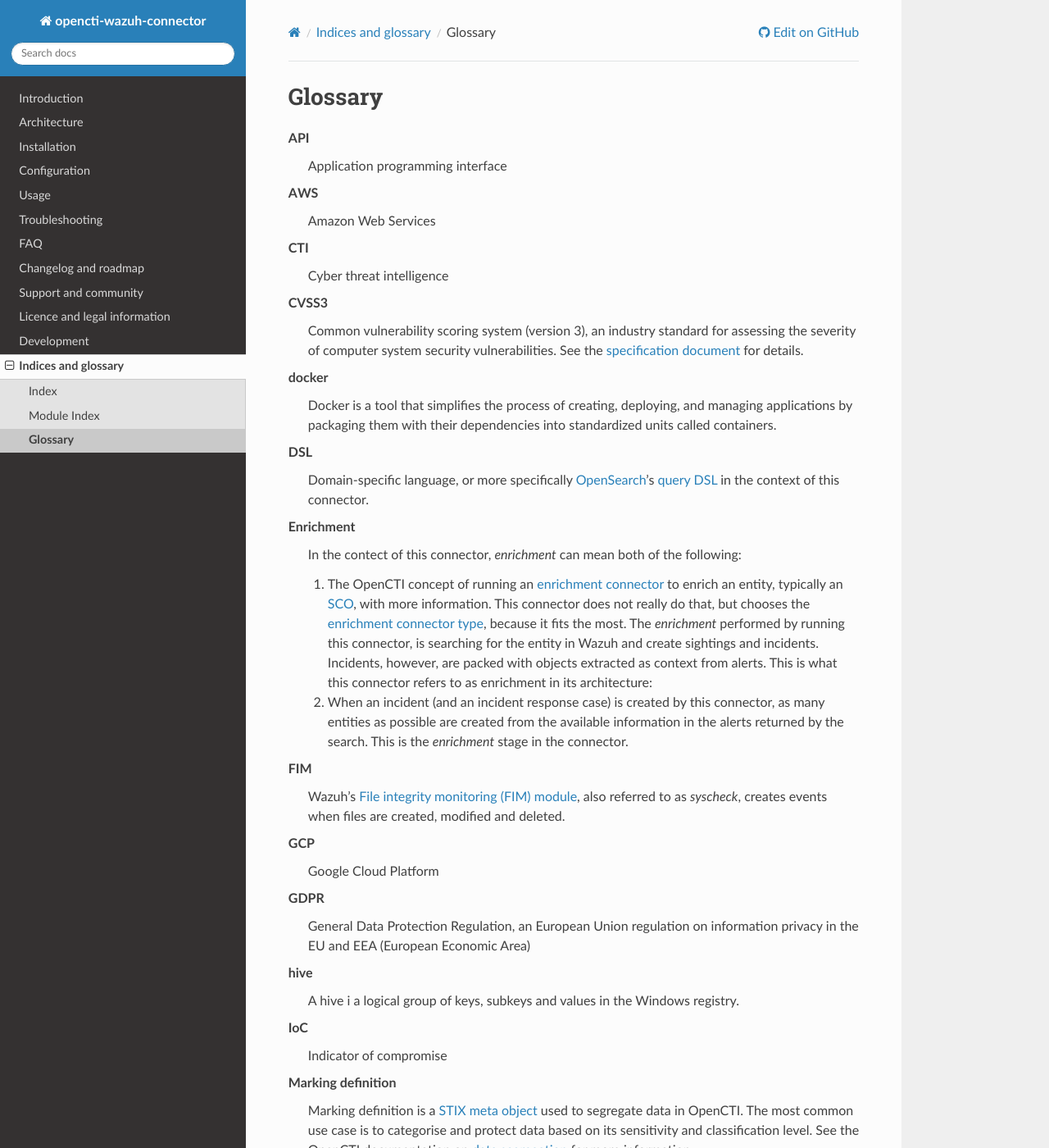
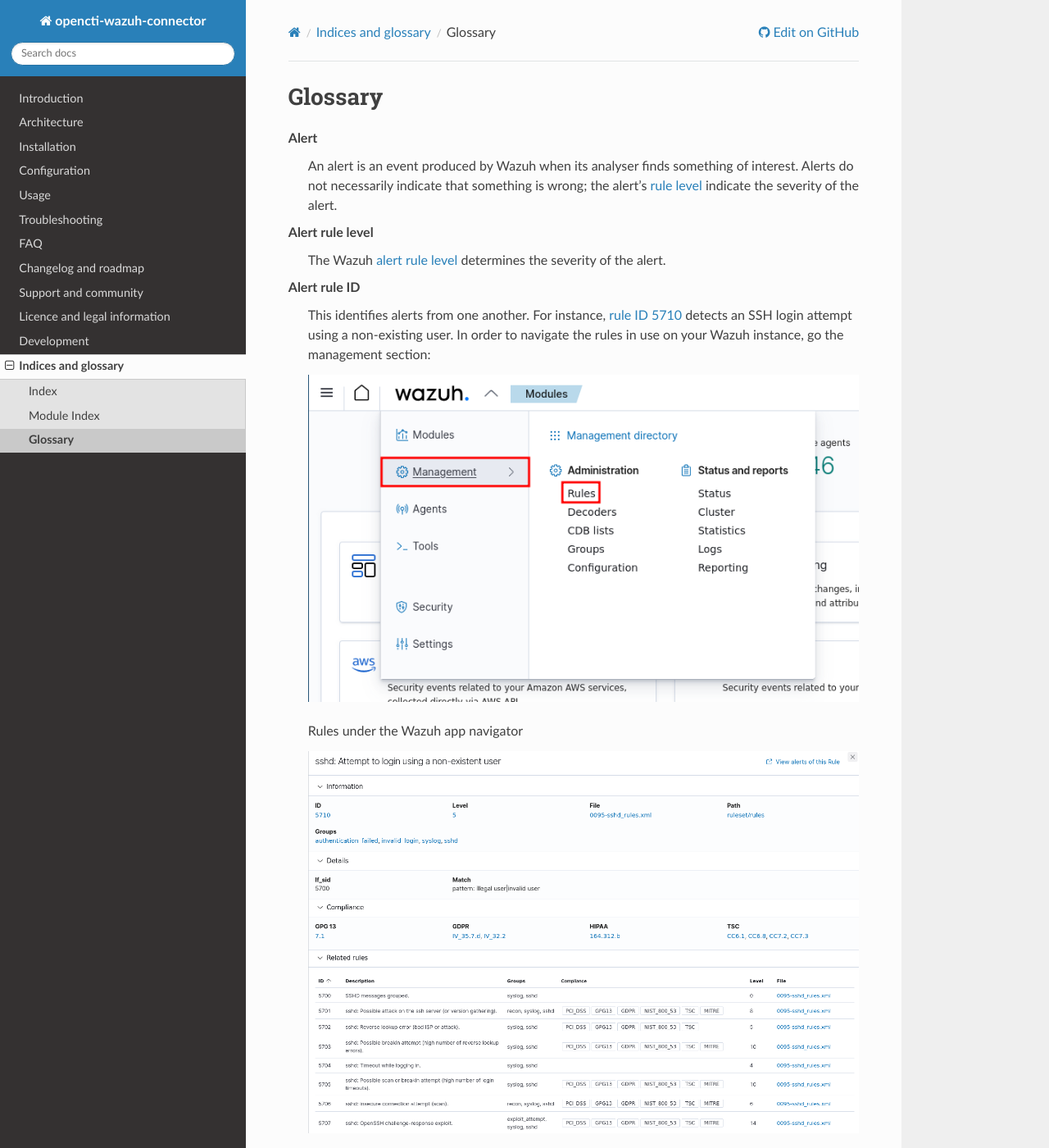
Before and after one commit to misje/opencti-wazuh-connector, a Sphinx documentation site: the page built from docs/source/glossary.rst, in a window 1280 px wide and 1400 px high. Shown: the whole window at 82% size. Built offline with Sphinx 7.4.7 and the Read the Docs theme 2.0.0, drawn with Linux system fonts in a browser that asks for light colours; some of the changed text lies outside the part shown.

Commit message:
Add alerts to glossary. Improve doc.

```diff
--- a/docs/source/glossary.rst
+++ b/docs/source/glossary.rst
@@ -4,6 +4,33 @@ Glossary
 ===================================================
 
 .. glossary::
+
+   Alert
+
+      An alert is an event produced by Wazuh when its analyser finds something
+      of interest. Alerts do not necessarily indicate that something is wrong;
+      the alert's :term:`rule level <Alert rule level>` indicate the severity
+      of the alert.
+
+   Alert rule level
+
+      The Wazuh :wazuh:`alert rule level <ruleset/rules-classification.html>`
+      determines the severity of the alert.
+
+   Alert rule ID
+      This identifies alerts from one another. For instance, `rule ID 5710
+      <https://github.com/wazuh/wazuh/blob/master/ruleset/rules/0095-sshd_rules.xml#L89>`_
+      detects an SSH login attempt using a non-existing user. In order to
+      navigate the rules in use on your Wazuh instance, go the management
+      section:
+
+      .. figure:: images/wazuh_rules_nav.png
+
+      Rules under the Wazuh app navigator
+
+      .. figure:: images/wazuh_rule_overview.png
+
+      Overview of rule 5710
 
    API
       Application programming interface
```
Also changed, not shown: docs/source/important_settings.rst (+7 -6 lines), docs/source/images/wazuh_rule_overview.png (added), docs/source/images/wazuh_rules_nav.png (added), 1 other file.
